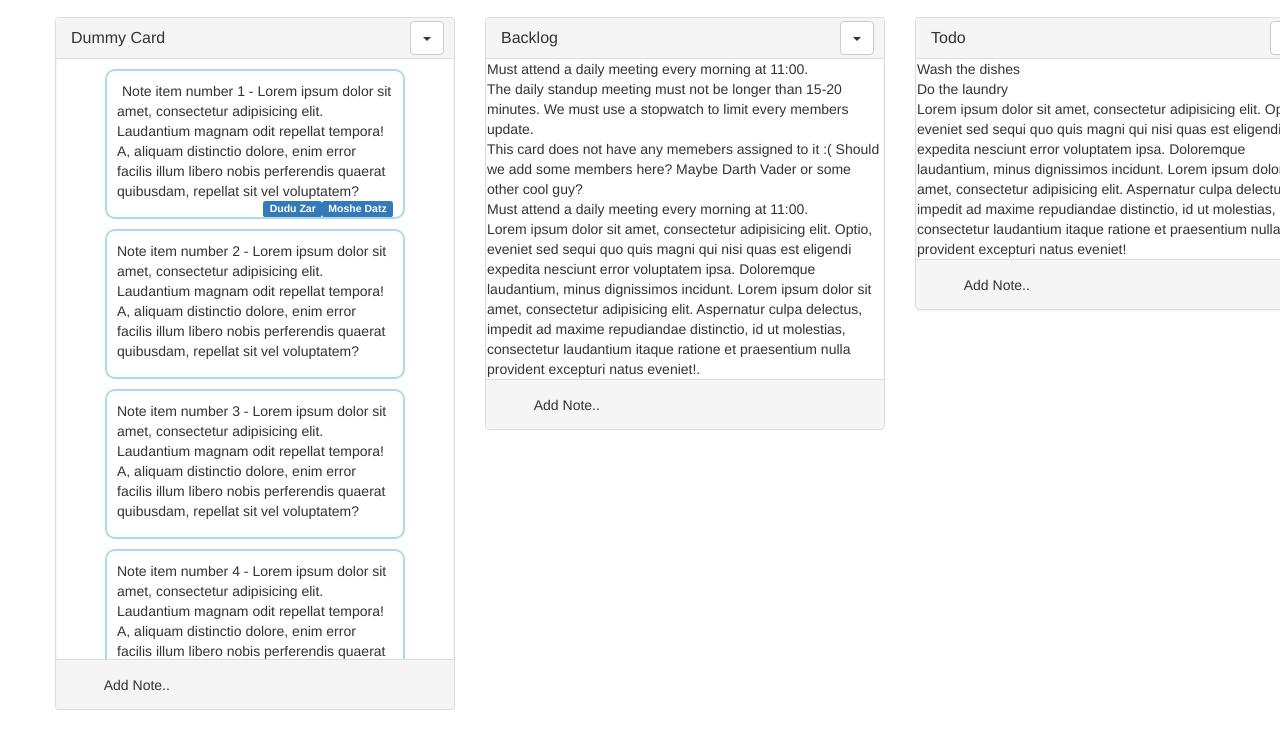
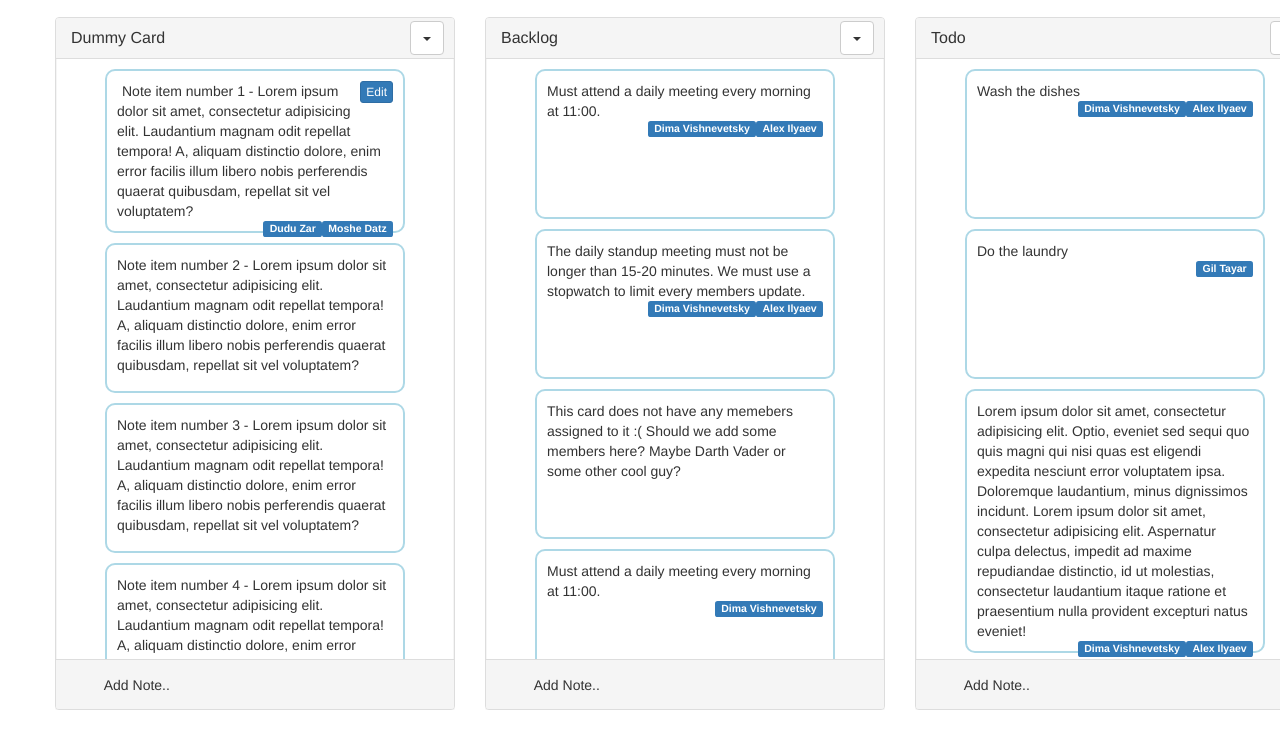
Before and after one commit to adigoldstein/taskboard, a website: page index.html in a window 1280 px wide. Shown: the part 53-800 px from the top of the page. Drawn offline with nearby package versions, Linux system fonts and the light colour scheme.

Commit message:
create the members labels out of JSON

```diff
--- a/index.html
+++ b/index.html
@@ -56,7 +56,7 @@
           </div>
           <ul class="notes-ul">
             <li class="note">
-              <button type="button" class="btn btn-primary btn-xs note-edit-btn pull-right">Edit</button>
+              <button type="button" class="btn btn-primary btn-xs server pull-right">Edit</button>
               <span class="note-text">
                 Note item number 1 - Lorem ipsum dolor sit amet, consectetur adipisicing elit. Laudantium magnam odit
                 repellat tempora! A, aliquam distinctio dolore, enim error facilis illum libero nobis perferendis
--- a/main.js
+++ b/main.js
@@ -1,22 +1,58 @@
-function addBtnListener(btnToListen) {
 
-  btnToListen.addEventListener('click', function (e) {
+function addNoteWTextAndLabels(notesUlElem, noteinfo) {
+  console.info(noteinfo.text);
+  const liNoteElem = document.createElement('li');
+  liNoteElem.className = 'note';
+  const editBtnElem = document.createElement('button');
+  editBtnElem.setAttribute('type', 'button');
+  editBtnElem.setAttribute('class', 'btn btn-primary btn-xs note-edit-btn pull-right');
 
+  const noteTextSpan = document.createElement('span');
+  let noteText = '';
+    if (!noteinfo) {
+      noteTextSpan.textContent = 'New note created...'
+    } else {
+      noteTextSpan.textContent = noteinfo.text
+    }
+    editBtnElem.textContent = 'Edit'
+  liNoteElem.innerHTML = noteText;
+  liNoteElem.appendChild(editBtnElem)
+  liNoteElem.appendChild(noteTextSpan)
+  const labelDivElem = document.createElement('div');
+  labelDivElem.setAttribute('class', 'lable-div');
+  liNoteElem.appendChild(labelDivElem)
+  for ( const member of noteinfo.members) {
+    labelElem = document.createElement('span');
+    labelElem.setAttribute('class', 'label label-primary pull-right');
+    labelElem.innerHTML = member;
+    labelDivElem.appendChild(labelElem)
+  }
+  // console.info(liNoteElem);
+
+  editNoteListener(liNoteElem)
+  notesUlElem.appendChild(liNoteElem);
+}
+
+
+function addCardBtnListener(btnToListen) {
+
+  btnToListen.addEventListener('click', function addCard (e) {
+console.info(e.target);
     const notesUlElem = (e.target.closest('.card').querySelector('.notes-ul'));
-    const liNoteElem = document.createElement('li');
+    addNoteWTextAndLabels(notesUlElem);
 
-    liNoteElem.className = 'note';
-    liNoteElem.innerHTML = ' <button type="button" class="btn btn-primary btn-xs pull-right" >Edit</button>New note created...';
-    notesUlElem.appendChild(liNoteElem);
+
+
+
   })
 }
 
-function addExistBtnListener() {
+function addCardExistBtn() {
 
   const addNoteBtns = document.querySelectorAll('.add-note-btn');
 
   for (const button of addNoteBtns) {
-    addBtnListener(button);
+    addCardBtnListener(button);
   }
 }
 const tampletLi = `
@@ -56,26 +92,25 @@ function addList(listData) {
 // console.info(listData);
   if (listData.type !== 'click') {
 // ******************When inserting JSON data**********************
-    console.info(listData)
+//     console.info(listData)
     const cardTitle = liListElem.querySelector('.panel-title');
     const noteUl = liListElem.querySelector('.notes-ul')
     // console.info(noteUl);
     cardTitle.innerHTML = listData.title;
+
     for (const task of listData.tasks) {
-      // console.info(task.text);
-      const taskAdded = document.createElement('li');
-      taskAdded.innerHTML = task.text;
+      console.info(task);
+     addNoteWTextAndLabels(noteUl, task)
+    }
 
-      noteUl.appendChild(taskAdded)
-    }
 
 
 
   }
 
-  // add button listener
+  // add card button listener
 
-  addBtnListener(liListElem.querySelector('.add-note-btn'));
+  addCardBtnListener(liListElem.querySelector('.add-note-btn'));
   titleListenerToRename(liListElem.querySelector('.panel-heading'));
   inputListener(liListElem.querySelector('.panel-heading'));
 
@@ -92,10 +127,15 @@ function addList(listData) {
   const deleteCardLiElem = liListElem.querySelector('.delete-card');
   deleteCardListener(deleteCardLiElem);
 
+  // Edit note listener
+
   // insert created new list before the last list
   mainUlList.insertBefore(liListElem, addListLI);
 
 }
+
+
+
 
 // Change list name
 function hideH3FocusInput(e) {
@@ -237,7 +277,7 @@ for (const noteElem of noteElems) {
 }
 // Init the app
 function init() {
-  addExistBtnListener();
+  addCardExistBtn();
 
   let panelHeadingElem = document.querySelectorAll('.content-card .panel-heading');
 
```
